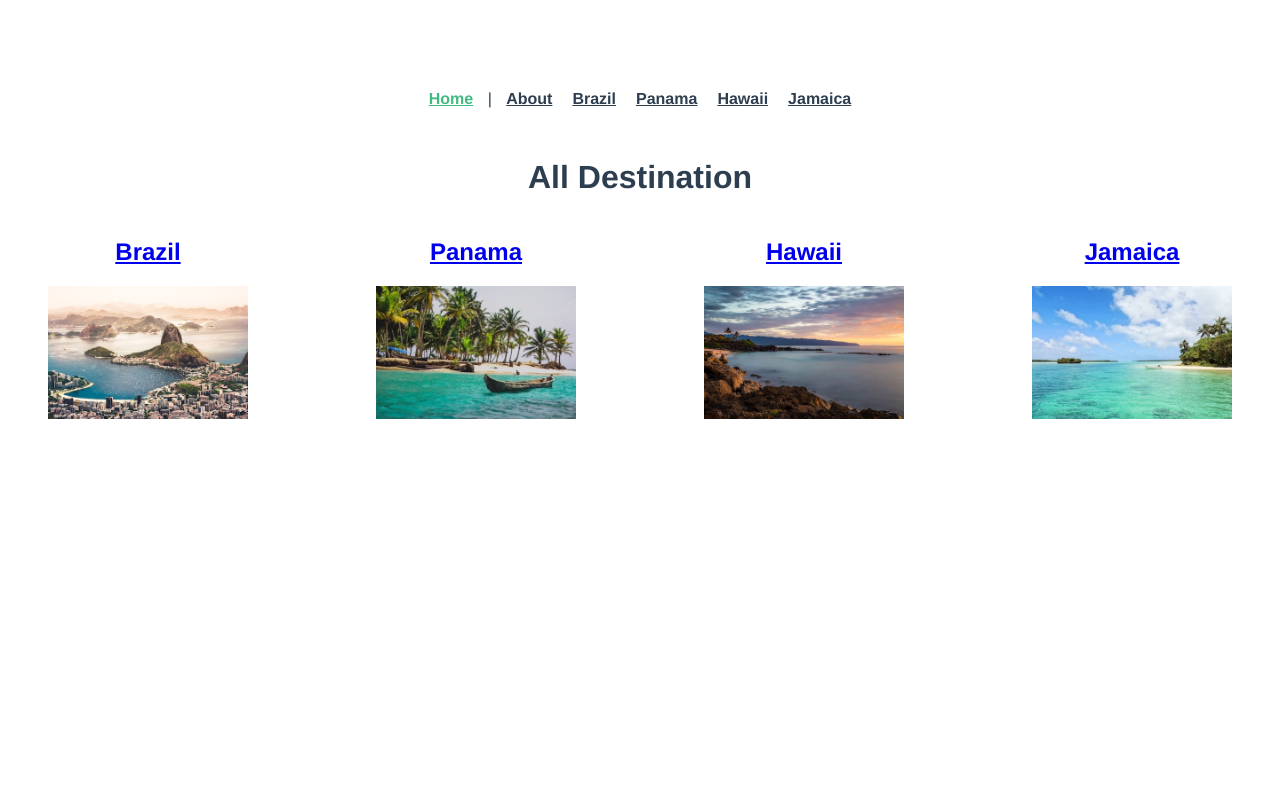
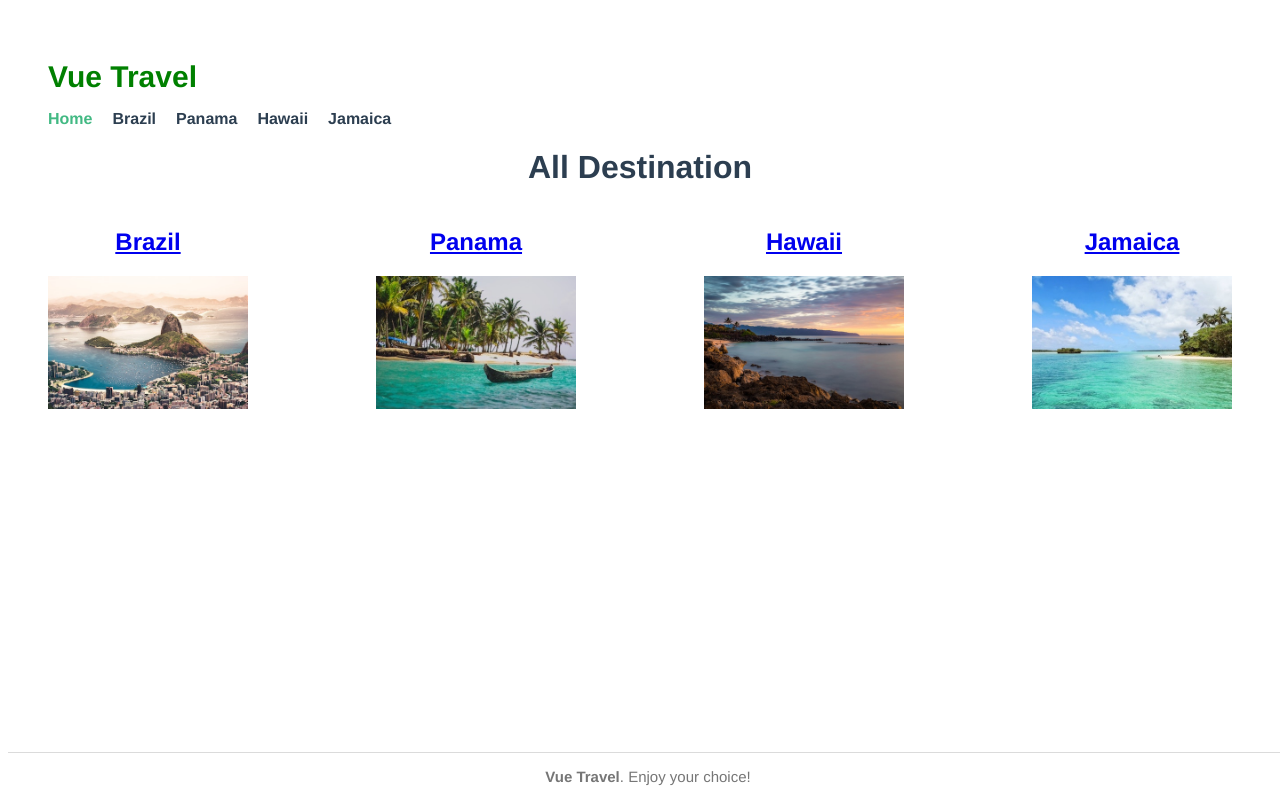
Before and after one commit to quan-nh2/vue-travel, a Vue app: page / in a window 1280 px wide. Built offline with nearby package versions, Linux system fonts and the light colour scheme.

Commit message:
feat(vue-travel): add footer, use params to render detail page

```diff
--- a/src/App.vue
+++ b/src/App.vue
@@ -1,16 +1,19 @@
 <template>
   <div id="app">
     <TheNavigation />
-    <router-view />
+    <router-view :key="$route.path" />
+    <TheFooter />
   </div>
 </template>
 
 <script>
 import TheNavigation from '@/components/TheNavigation';
+import TheFooter from '@/components/TheFooter';
 
 export default {
   components: {
     TheNavigation,
+    TheFooter,
   },
 };
 </script>
--- /dev/null
+++ b/src/components/TheFooter.vue
@@ -0,0 +1,33 @@
+<template>
+  <div id="footer">
+    <div class="hr"></div>
+    <div class="container">
+      <p>
+        <span> <strong>Vue Travel</strong>. Enjoy your choice! </span>
+      </p>
+    </div>
+  </div>
+</template>
+
+<script>
+export default {
+  name: 'TheFooter',
+};
+</script>
+
+<style scoped>
+#footer {
+  position: fixed;
+  bottom: 0;
+  width: 100%;
+}
+
+.hr {
+  border-bottom: 1px solid #dbdbdb;
+}
+
+#footer p {
+  font-size: 15px;
+  color: #767676 !important;
+}
+</style>
--- a/src/components/TheNavigation.vue
+++ b/src/components/TheNavigation.vue
@@ -1,35 +1,71 @@
 <template>
   <nav id="nav">
-    <router-link to="/">Home</router-link> |
-    <router-link to="/about">About</router-link>
-    <router-link to="/brazil">Brazil</router-link>
-    <router-link to="/panama">Panama</router-link>
-    <router-link to="/hawaii">Hawaii</router-link>
-    <router-link to="/jamaica">Jamaica</router-link>
+    <p class="logo">Vue Travel</p>
+    <ul class="nav-links">
+      <li class="links">
+        <router-link to="/"> Home</router-link>
+      </li>
+      <li
+        v-for="destination in destinations"
+        :key="destination.id"
+        class="links"
+      >
+        <router-link
+          :to="{ name: 'DestinationDetails', params: { id: destination.id } }"
+        >
+          {{ destination.name }}
+        </router-link>
+      </li>
+    </ul>
   </nav>
 </template>
 
 <script>
+import store from '../store/index.js';
+
 export default {
   name: 'TheNavigation',
-  props: {
-    msg: String,
+  data() {
+    return {
+      destinationId: this.$route.params.id,
+      destinations: store.destinations,
+    };
   },
 };
 </script>
 
 <style lang="scss" scoped>
 #nav {
-  padding: 30px;
-
   a {
     font-weight: bold;
     color: #2c3e50;
-    padding: 0 10px;
+    text-decoration: none;
+    font-weight: bold;
 
     &.router-link-exact-active {
       color: #42b983;
     }
   }
+
+  .nav-links {
+    display: flex;
+  }
+
+  .links {
+    padding-right: 20px;
+    list-style: none;
+
+    &:hover {
+      text-decoration: underline;
+    }
+  }
+
+  .logo {
+    font-size: 30px;
+    font-weight: bold;
+    color: green;
+    text-align: left;
+    margin: 0 40px;
+  }
 }
 </style>
--- a/src/router/index.js
+++ b/src/router/index.js
@@ -15,27 +15,6 @@ const routes = [
       import(/* webpackChunkName: "about" */ '../views/About.vue'),
   },
   {
-    path: '/brazil',
-    name: 'brazil',
-    component: () => import(/* webpackChunkName: "brazil" */ '../views/Brazil'),
-  },
-  {
-    path: '/panama',
-    name: 'panama',
-    component: () => import(/* webpackChunkName: "panama" */ '../views/Panama'),
-  },
-  {
-    path: '/hawaii',
-    name: 'hawaii',
-    component: () => import(/* webpackChunkName: "hawaii" */ '../views/Hawaii'),
-  },
-  {
-    path: '/jamaica',
-    name: 'jamaica',
-    component: () =>
-      import(/* webpackChunkName: "brazil" */ '../views/Jamaica'),
-  },
-  {
     path: '/details/:id',
     name: 'DestinationDetails',
     component: () =>
--- a/src/views/Brazil.vue
+++ /dev/null
@@ -1,11 +0,0 @@
-<template>
-  <div id="brazil">
-    Brazil
-  </div>
-</template>
-
-<script>
-export default {
-  name: 'Brazil',
-};
-</script>
--- a/src/views/Hawaii.vue
+++ /dev/null
@@ -1,11 +0,0 @@
-<template>
-  <div id="hawaii">
-    Hawaii
-  </div>
-</template>
-
-<script>
-export default {
-  name: 'Hawaii',
-};
-</script>
--- a/src/views/Jamaica.vue
+++ /dev/null
@@ -1,11 +0,0 @@
-<template>
-  <div id="jamaica">
-    Jamaica
-  </div>
-</template>
-
-<script>
-export default {
-  name: 'Jamaica',
-};
-</script>
--- a/src/views/Panama.vue
+++ /dev/null
@@ -1,11 +0,0 @@
-<template>
-  <div id="panama">
-    Panama
-  </div>
-</template>
-
-<script>
-export default {
-  name: 'Panama',
-};
-</script>
```
